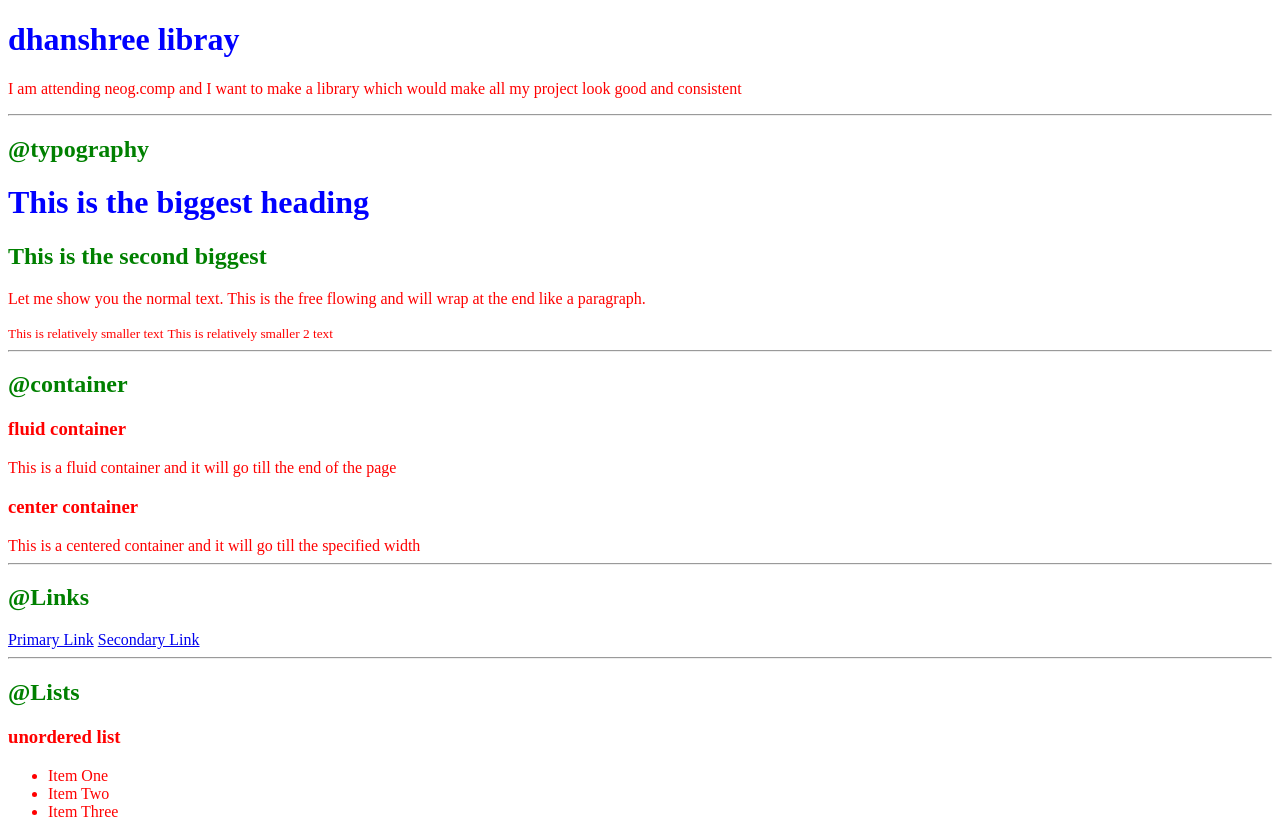
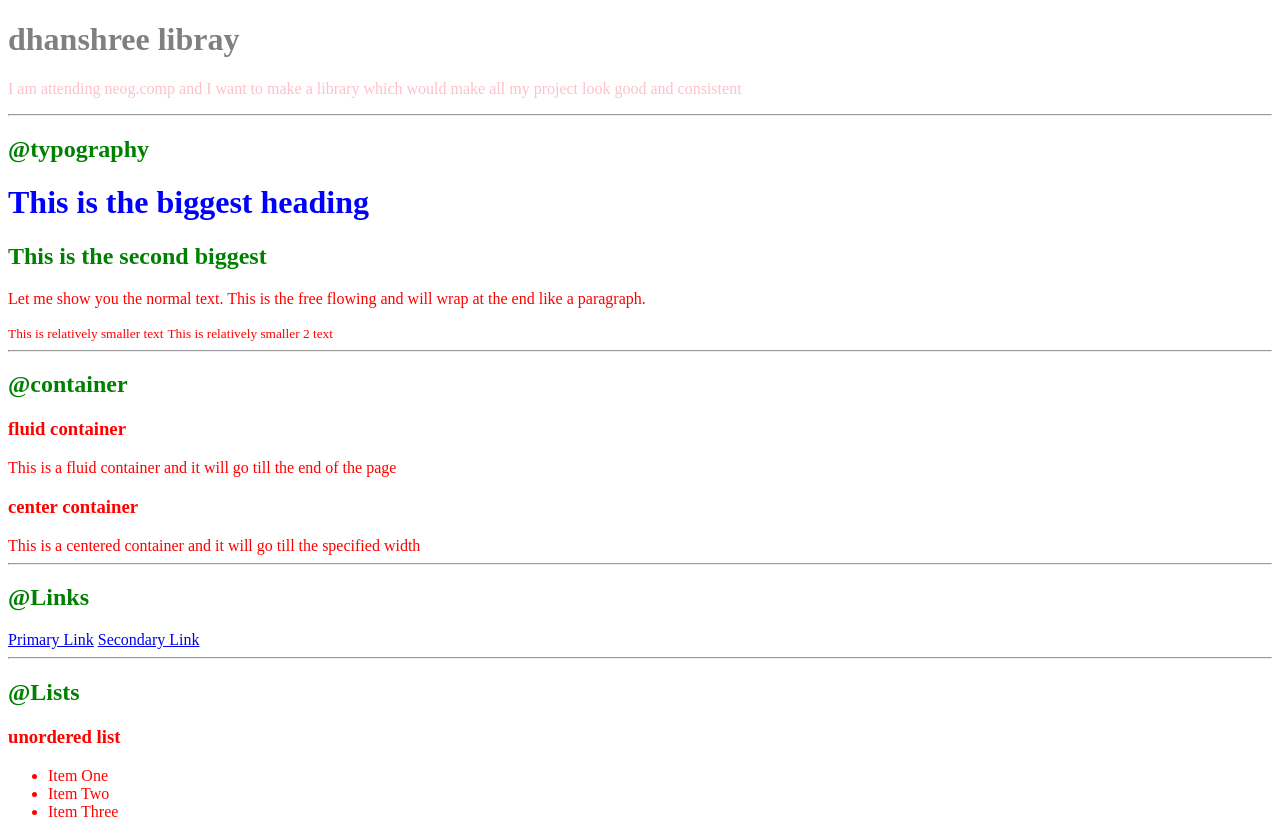
Before and after one commit to waghdhanshree16/Self-Portfolio, a plain HTML site: page index.html in a window 1280 px wide. Shown: the top 824 px of the page. Drawn offline with Linux system fonts and the light colour scheme.

Commit message:
css:practice and import

```diff
--- a/index.html
+++ b/index.html
@@ -4,11 +4,20 @@
     <meta charset="UTF-8">
     <meta name="viewport" content="width=device-width, initial-scale=1.0">
     <title>Component Libray</title>
+
+    <!-- CSS way 1: style Tag
+
+    <style>
+        body{
+            color: red;
+        }
+    </style>-->
+
     <link rel="stylesheet" href="style.css">
 </head>
 <body>
-    <h1>dhanshree libray</h1>
-    <p>I am attending neog.comp and I want to make a library which would make all my project look good and consistent</p>
+    <h1 id="lib-header">dhanshree libray</h1>
+    <p class="para">I am attending neog.comp and I want to make a library which would make all my project look good and consistent</p>
 
     <hr>
 
```
